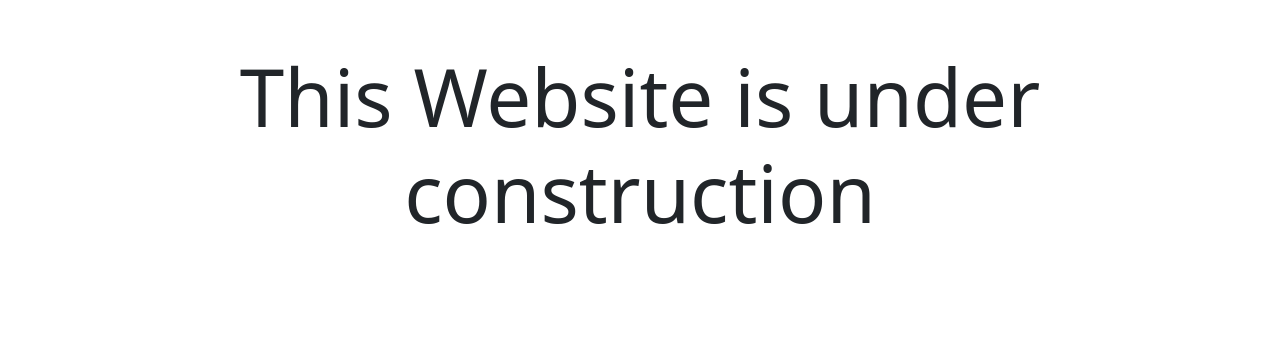
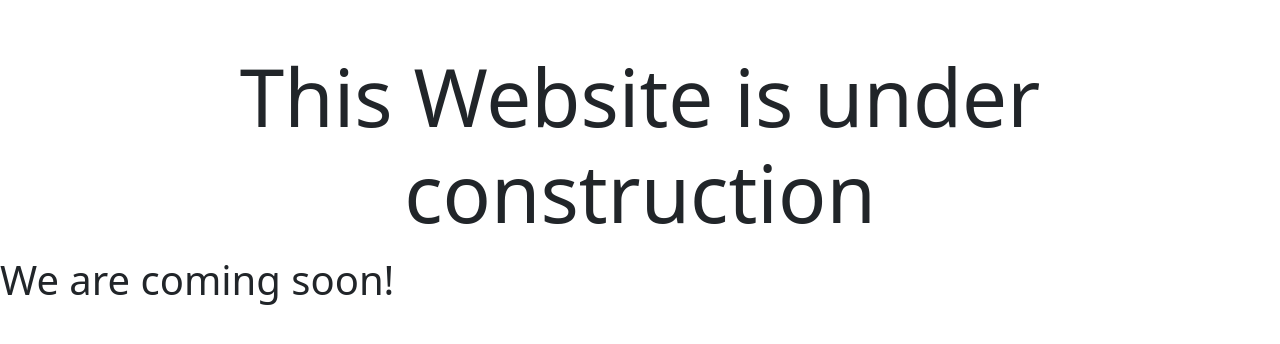
Before and after one commit to atsoft114/anonnota_web, a plain HTML site: page index.html in a window 1280 px wide. Drawn offline with nearby package versions, Linux system fonts and the light colour scheme.

Commit message:
test update

```diff
--- a/index.html
+++ b/index.html
@@ -20,6 +20,8 @@
         </blockquote>
     </figure>
 
+    <h1> We are coming soon! </h1>
+
     <!-- Optional JavaScript; choose one of the two! -->
 
     <!-- Option 1: Bootstrap Bundle with Popper -->
```
